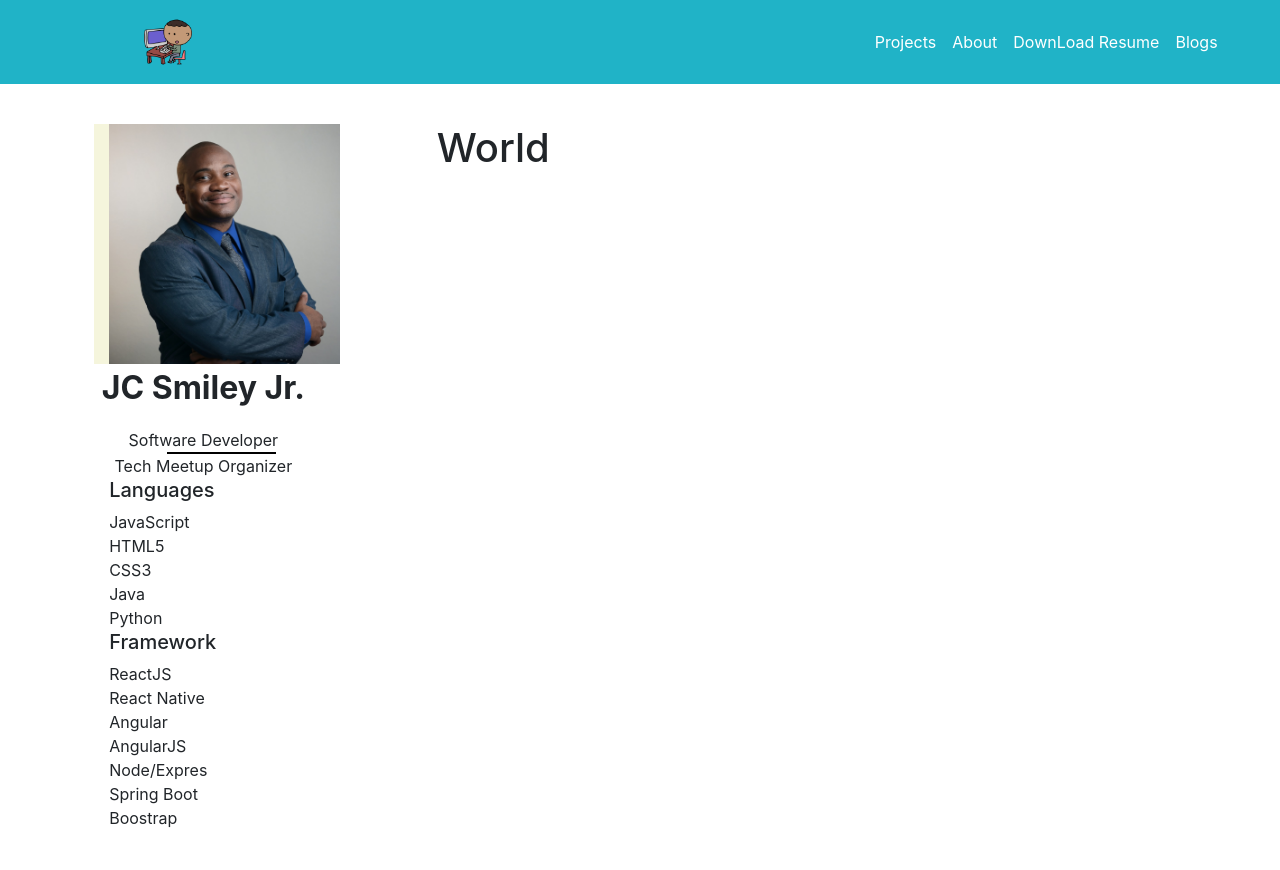
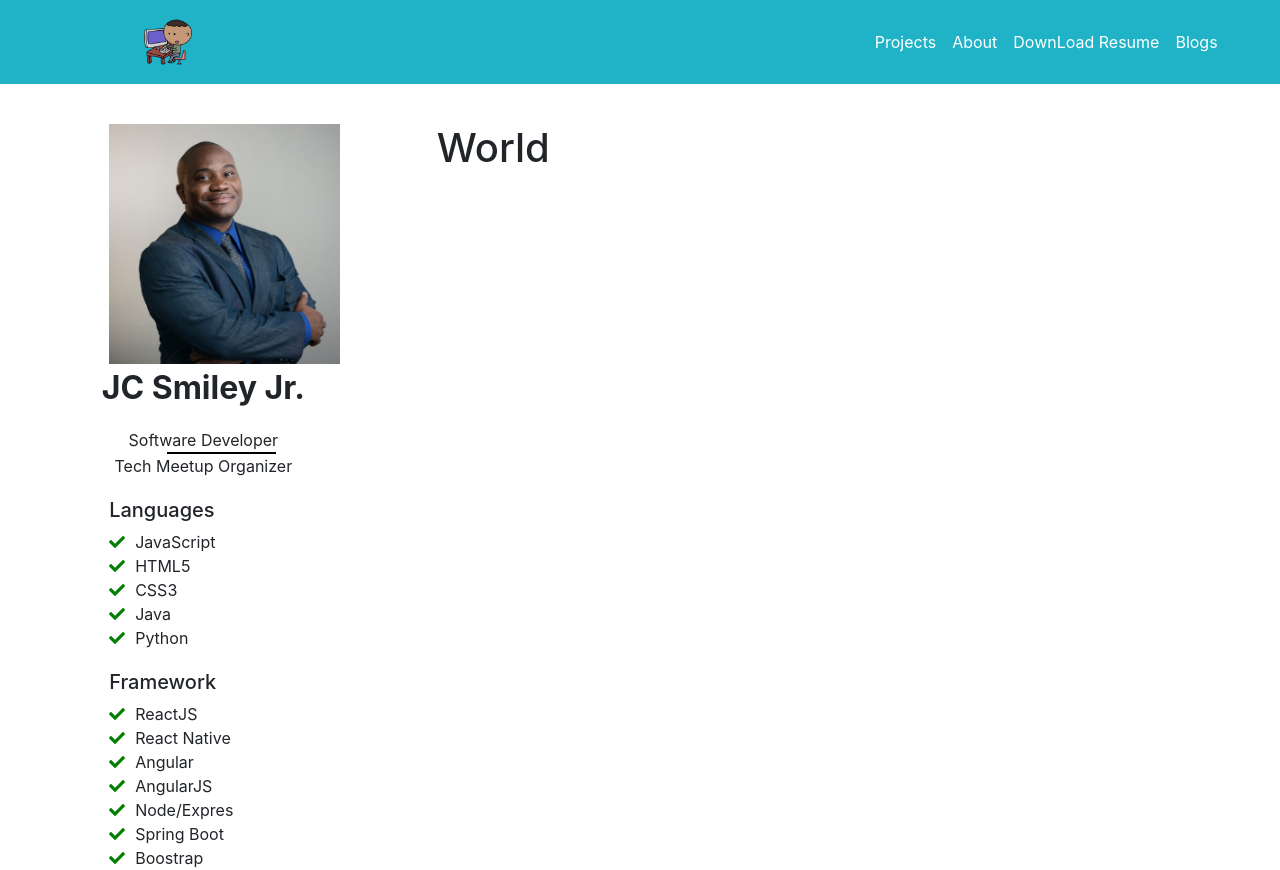
Before and after one commit to jcsmileyjr/Portfolio-v3, a React (Create React App) app in the folder portfolio/: page / in a window 1280 px wide. Before the commit the page ends 830 px from the top, so only its background shows below. Built offline with nearby package versions, Linux system fonts and the light colour scheme.

Commit message:
Style Skills component and added fontawesome icons
- add color to check-mark icon
- white space around rows of data
- Install and create fontawesome icons

```diff
--- a/portfolio/package.json
+++ b/portfolio/package.json
@@ -3,6 +3,9 @@
   "version": "0.1.0",
   "private": true,
   "dependencies": {
+    "@fortawesome/fontawesome-svg-core": "^1.2.28",
+    "@fortawesome/free-solid-svg-icons": "^5.13.0",
+    "@fortawesome/react-fontawesome": "^0.1.9",
     "@testing-library/jest-dom": "^4.2.4",
     "@testing-library/react": "^9.5.0",
     "@testing-library/user-event": "^7.2.1",
--- a/portfolio/src/components/skills/Skills.js
+++ b/portfolio/src/components/skills/Skills.js
@@ -3,12 +3,14 @@ import {Container, Row, Col, Image} from 'react-bootstrap';
 import './skills.scss'
 
 import HeadShot from '../../assets/personal/meetup-head-shot-small.jpg';
+import { FontAwesomeIcon } from '@fortawesome/react-fontawesome'
+import { faCheck } from '@fortawesome/free-solid-svg-icons'
 const languages = ["JavaScript", "HTML5", "CSS3", "Java", "Python"];
 const frameworks = ["ReactJS", "React Native", "Angular", "AngularJS", "Node/Expres", "Spring Boot", "Boostrap"];
 
 const DisplaySkills = (props) => {
 	return(
-		<div>{props.text}</div>
+		<div><FontAwesomeIcon icon={faCheck} className="check-icon-style" />{props.text}</div>
 	);
 }
 
@@ -17,16 +19,18 @@ const Skills = () => {
 		<Container fluid>
 			{/*My personal head shot */}
 			<Row>
-				<Col xs={{span:6,offset:3}} className="test-space-B">
+				<Col xs={{span:6,offset:3}} className="center-content">
 					<Image src={HeadShot} className="image-style" />
 				</Col>
 			</Row>
+
 			{/*My Name */}
 			<Row>
 				<Col className="center-content">
 					<p className="portfolio-name-style">JC Smiley Jr.</p>
 				</Col>
 			</Row>
+
 			{/*Personal Titles */}
 			<Row className="center-content">
 				<Col sm={12}>Software Developer</Col>
@@ -34,37 +38,30 @@ const Skills = () => {
 				<Col sm={12}>Tech Meetup Organizer</Col>
 			</Row>
 
-			{/*Skills: Languages */}
-			<Row>
-				<Col xs={{span:6,offset:3}} className="">
+			<Row className="white-space-above">
+				{/*Skills: Languages */}
+				<Col xs={6} sm={{span:6,offset:3}} className="white-space-below">
 					<h5>Languages</h5>
 					{
 						languages.map((language) => {
 							return(
 								<DisplaySkills text={language} />
 							);
-
 						})
 					}
-
 				</Col>
-			</Row>
-			{/*Skills: Frameworks */}
-			<Row>
-				<Col xs={{span:6,offset:3}} className="">
+				{/*Skills: Frameworks */}
+				<Col xs={6} sm={{span:6,offset:3}} className="">
 					<h5>Framework</h5>
 					{
 						frameworks.map((framework) => {
 							return(
 								<DisplaySkills text={framework} />
 							);
-
 						})
 					}
-
 				</Col>
 			</Row>
-
 		</Container>
 	);
 }
--- a/portfolio/src/components/skills/skills.scss
+++ b/portfolio/src/components/skills/skills.scss
@@ -19,6 +19,14 @@
 	text-align: center;
 }
 
+.white-space-above {
+	margin-top: 20px;
+}
+
+.white-space-below {
+	margin-bottom: 20px;
+}
+
 /*style my name below the my picture*/
 .portfolio-name-style {
 	font-weight: bold;
@@ -30,3 +38,9 @@
 .separator-bar {
 	border: 1px black solid;
 }
+
+/*Style the fontawesome check icon alongside each skill*/
+.check-icon-style {
+	color:green;
+	margin-right: 10px;
+}
```
Also changed, not shown: 1 other file (tests, documents, lock files or other folders).
